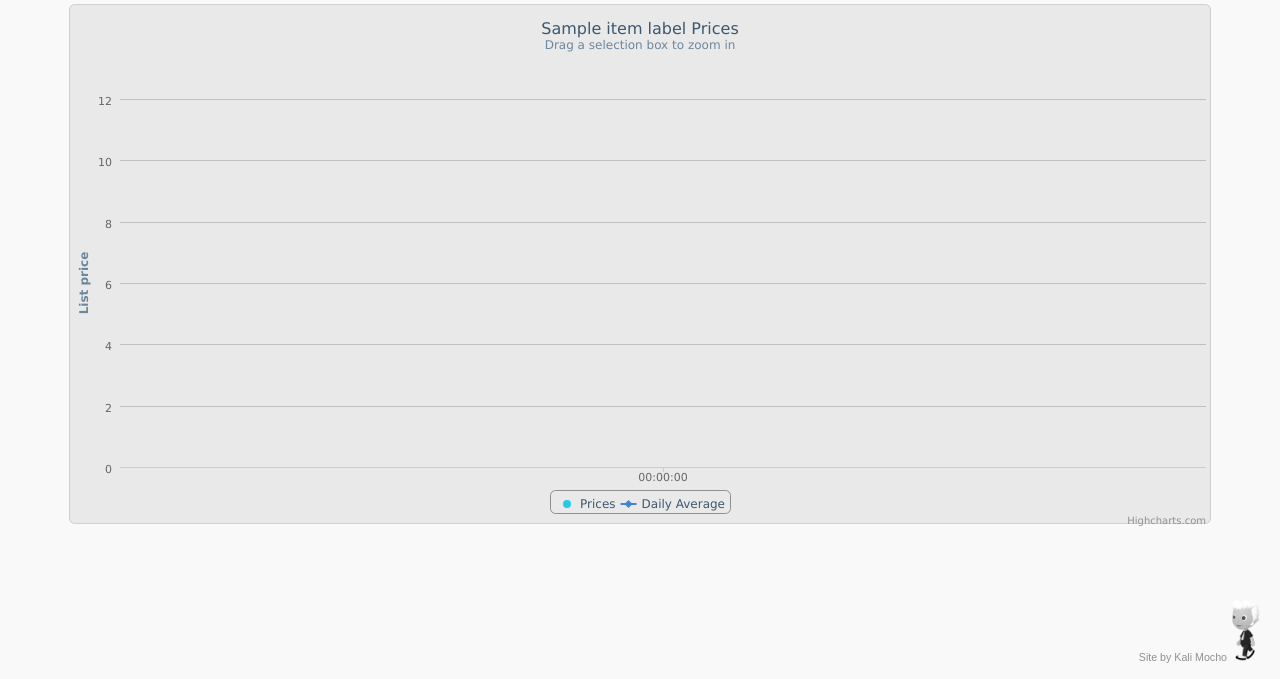
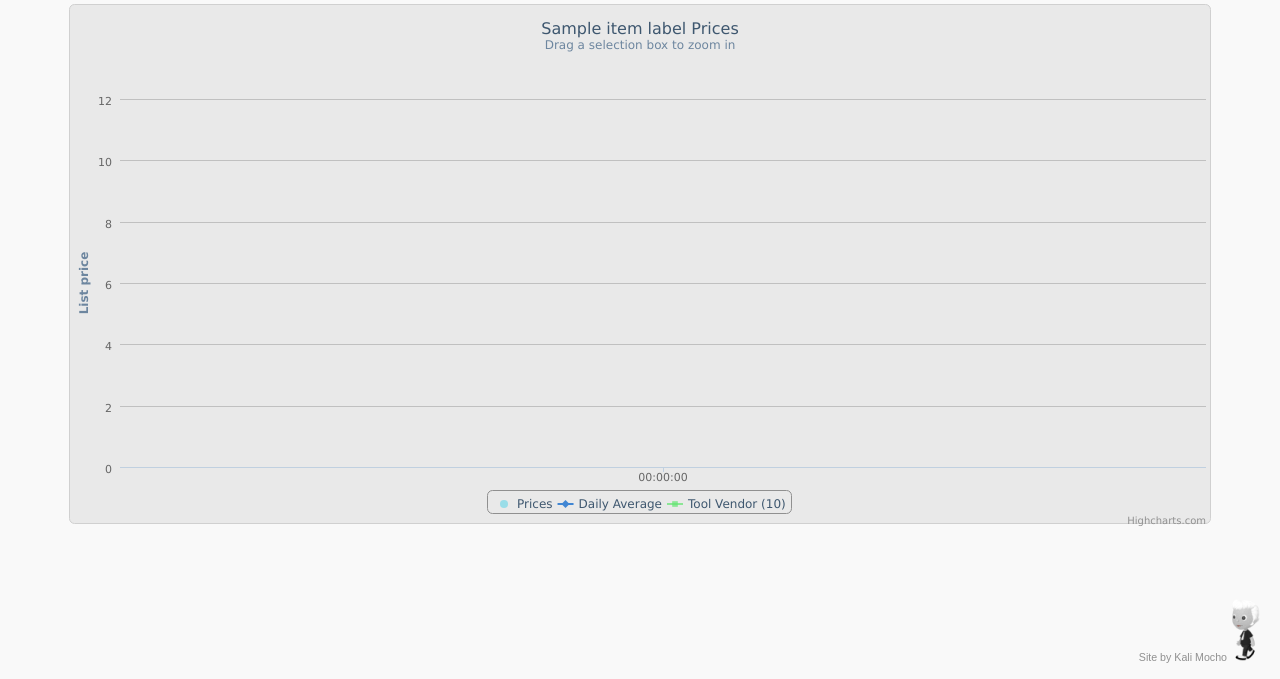
Before and after one commit to jarpy/ecurnomics, a Django app: template ecurnomics/templates/price_graph.html in a window 1280 px wide. Shown: the part 121-800 px from the top of the page. Run offline with Django 3.2, Linux system fonts and the light colour scheme; the template is opened without the code that fills it: most values are stand-ins (such as "Sample title", 1, 10 or a date in 2020); some libraries are stand-ins or nearby versions.

Commit message:
Render Tool Vendor buy price

```diff
--- a/ecurnomics/templates/price_graph.html
+++ b/ecurnomics/templates/price_graph.html
@@ -62,11 +62,19 @@
 	      series: [{
 	           name: 'Prices',
 	           type: 'scatter',
+	           color: 'rgba(36, 203, 229, .4)',
 		   data: {{ price_data_as_json }}
 	       },{
 	           name: 'Daily Average',
-                   data: {{ daily_average_data_as_json }}
-	       }]
+                   color: '#4186d3',
+	           data: {{ daily_average_data_as_json }}
+	       },{
+	           name: 'Tool Vendor ({{ vendor_buy_price }})',
+	           color: 'rgba(100, 229, 114, 0.7)',
+	           width: '1',
+	           enabled: 'false',
+                   data: {{ vendor_buy_price_data_as_json }}
+               }]
 	   });
 	});
     </script>
```
Also changed, not shown: ecurnomics/views.py (+16 -1 lines).
